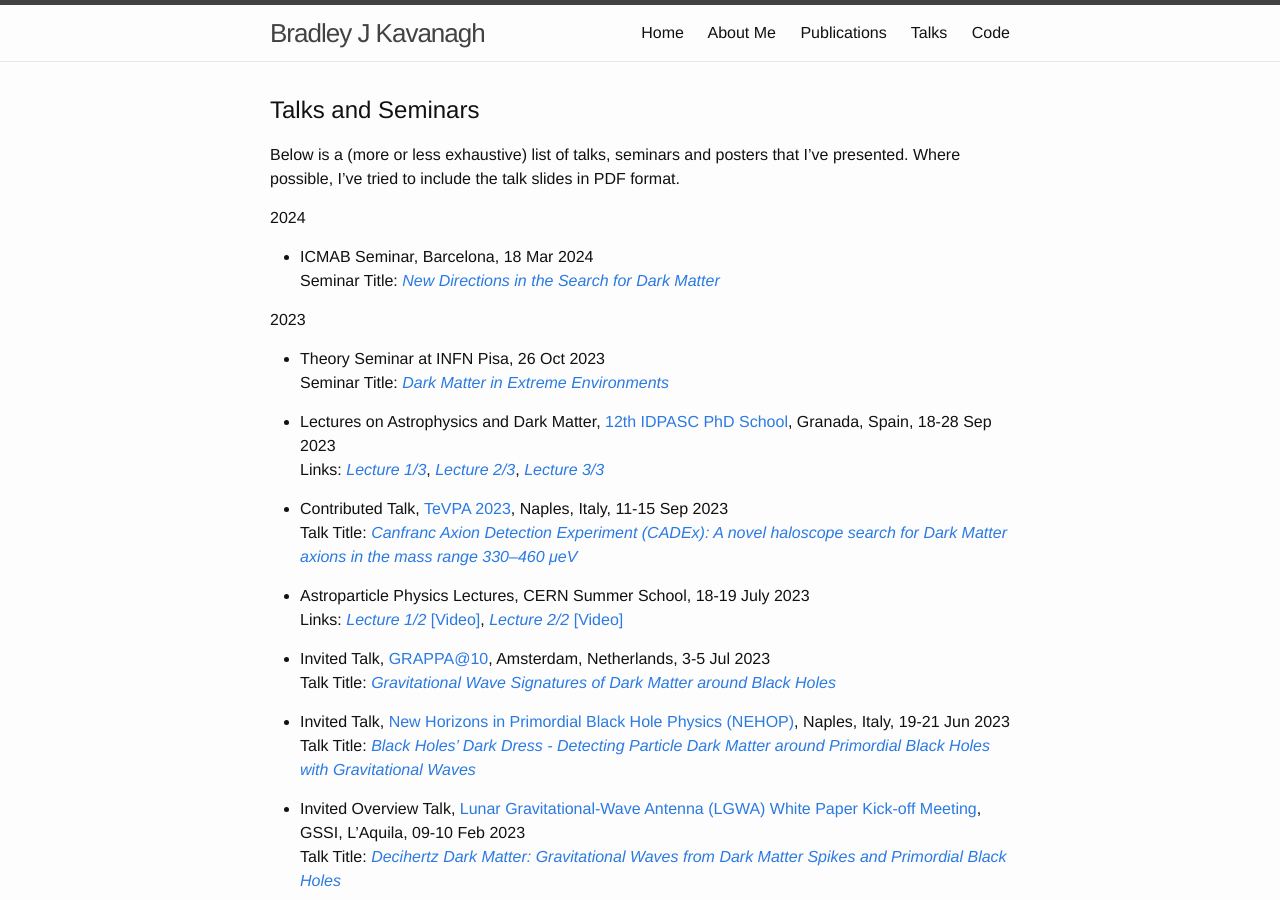
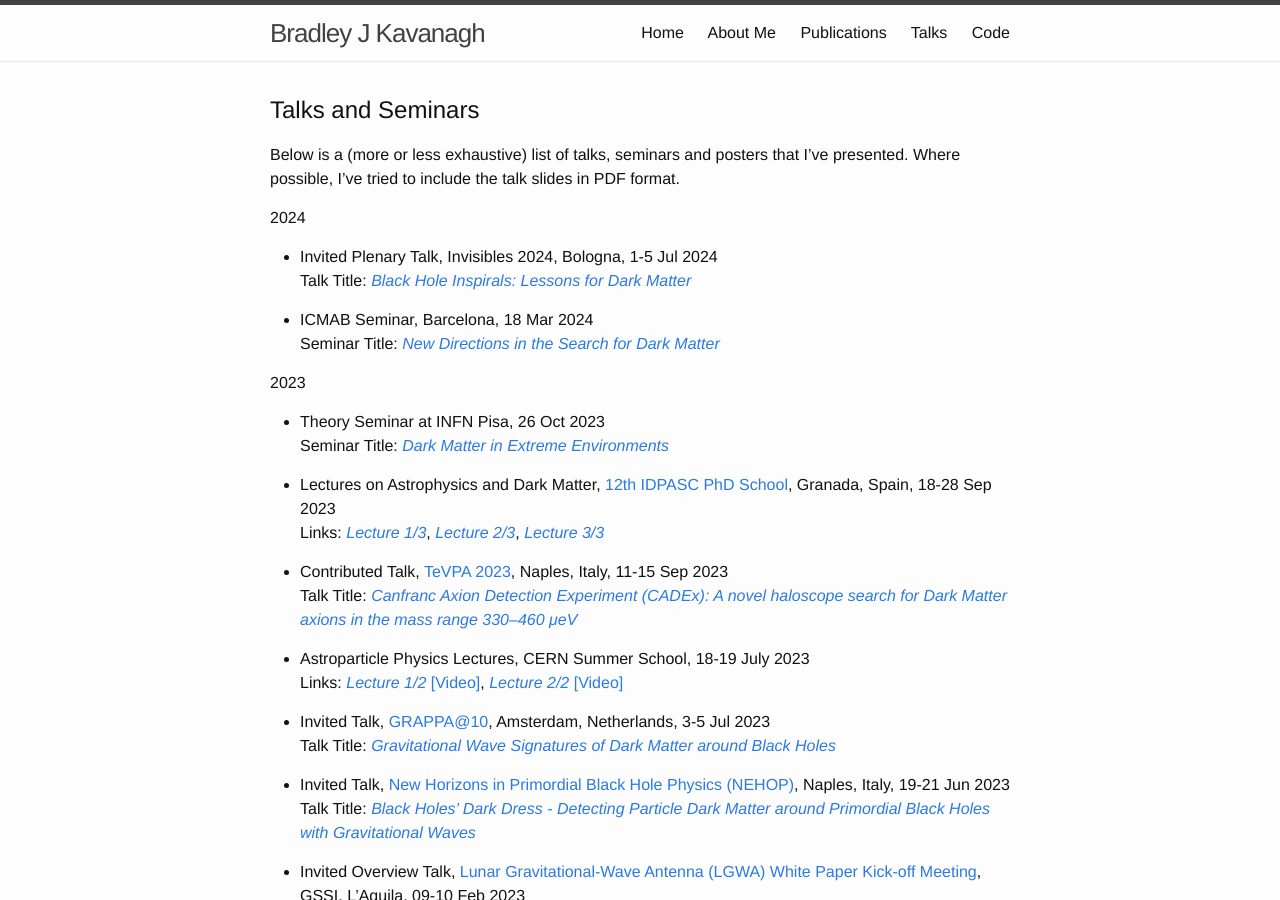
Before and after one commit to bradkav/bradkav.github.io, a Jekyll site: the page built from talks.md, in a window 1280 px wide and 900 px high. Built offline with Jekyll 4.4.1, drawn with Linux system fonts in a browser that asks for light colours.

Commit message:
Added Invisibles talk

```diff
--- a/talks.md
+++ b/talks.md
@@ -10,6 +10,9 @@ weight: 4
 Below is a (more or less exhaustive) list of talks, seminars and posters that I've presented. Where possible, I've tried to include the talk slides in PDF format.
 
 #### 2024
+
+- Invited Plenary Talk, Invisibles 2024, Bologna, 1-5 Jul 2024
+Talk Title: [*Black Hole Inspirals: Lessons for Dark Matter*](/assets/slides/KAVANAGH-Invisibles_Bologna_July2024.pdf)
 
 - ICMAB Seminar, Barcelona, 18 Mar 2024
 Seminar Title: [*New Directions in the Search for Dark Matter*](/assets/slides/KAVANAGH_ICMAB_DarkMatter.pdf)
```
Also changed, not shown: 1 other file.
